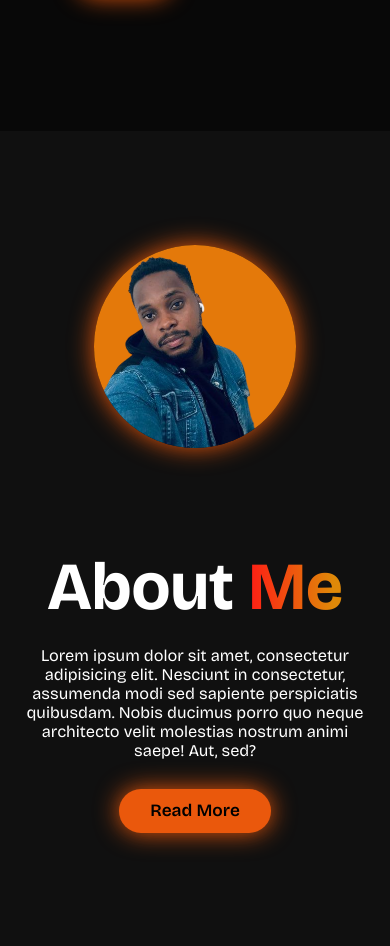
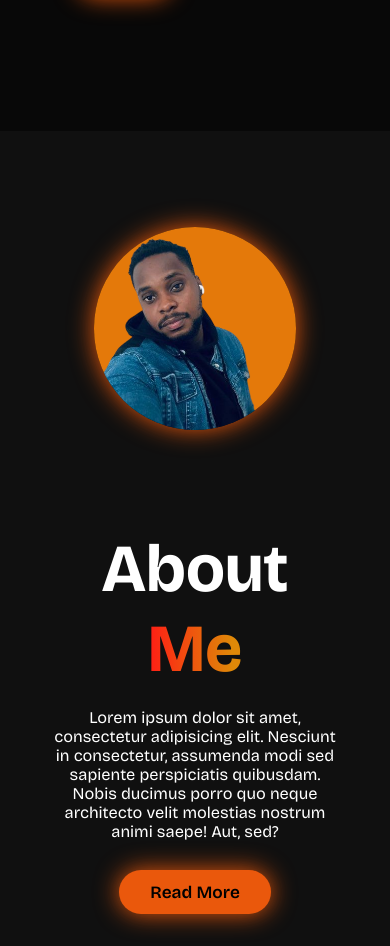
Before and after one commit to SandyAbasman/My-portfolio, a plain HTML site: page index.html in a window 390 px wide. Shown: the part 863-1809 px from the top of the page. Drawn offline with nearby package versions, Linux system fonts and the light colour scheme; a script that the page names is missing.

Commit message:
styling fixed

```diff
--- a/style.css
+++ b/style.css
@@ -577,6 +577,6 @@ section {
 
   section {
     min-height: 100vh;
-    padding: 10rem 2rem;
+    padding: 10rem 5rem;
   }
 }
```
